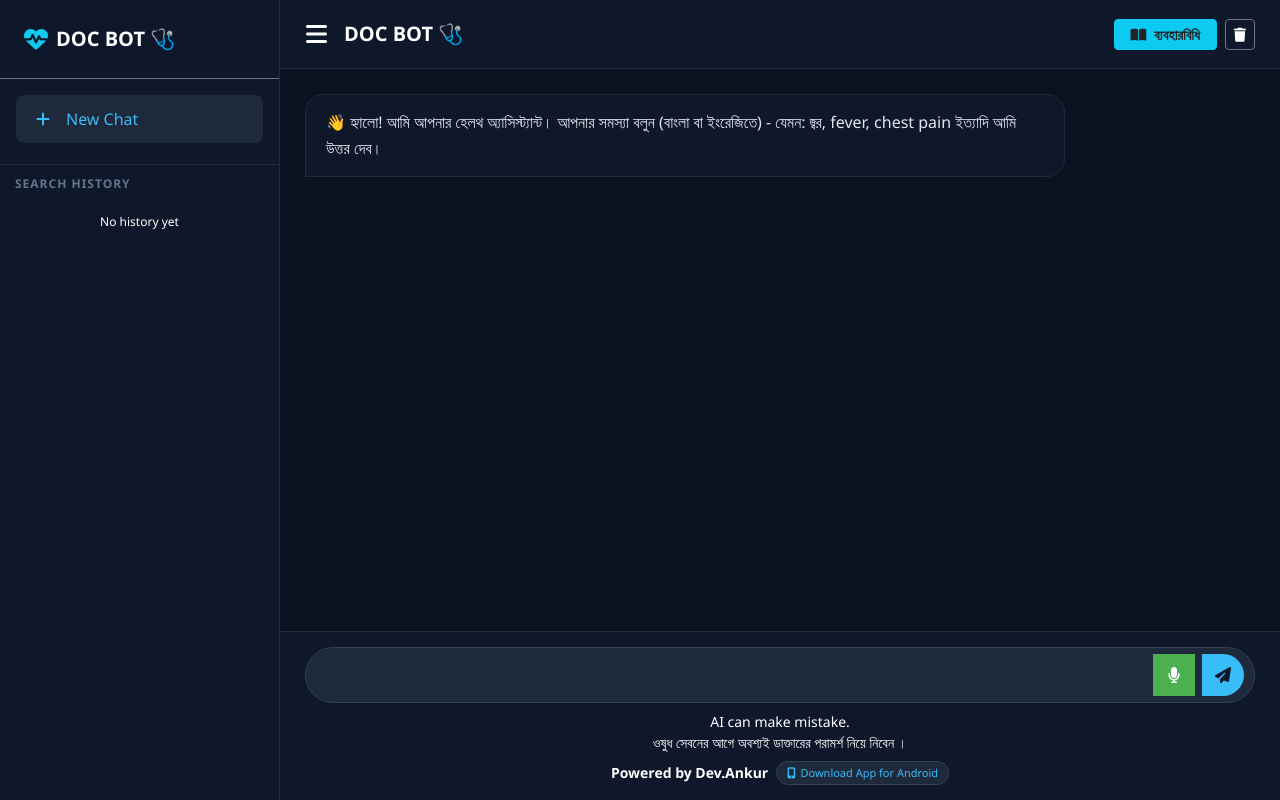
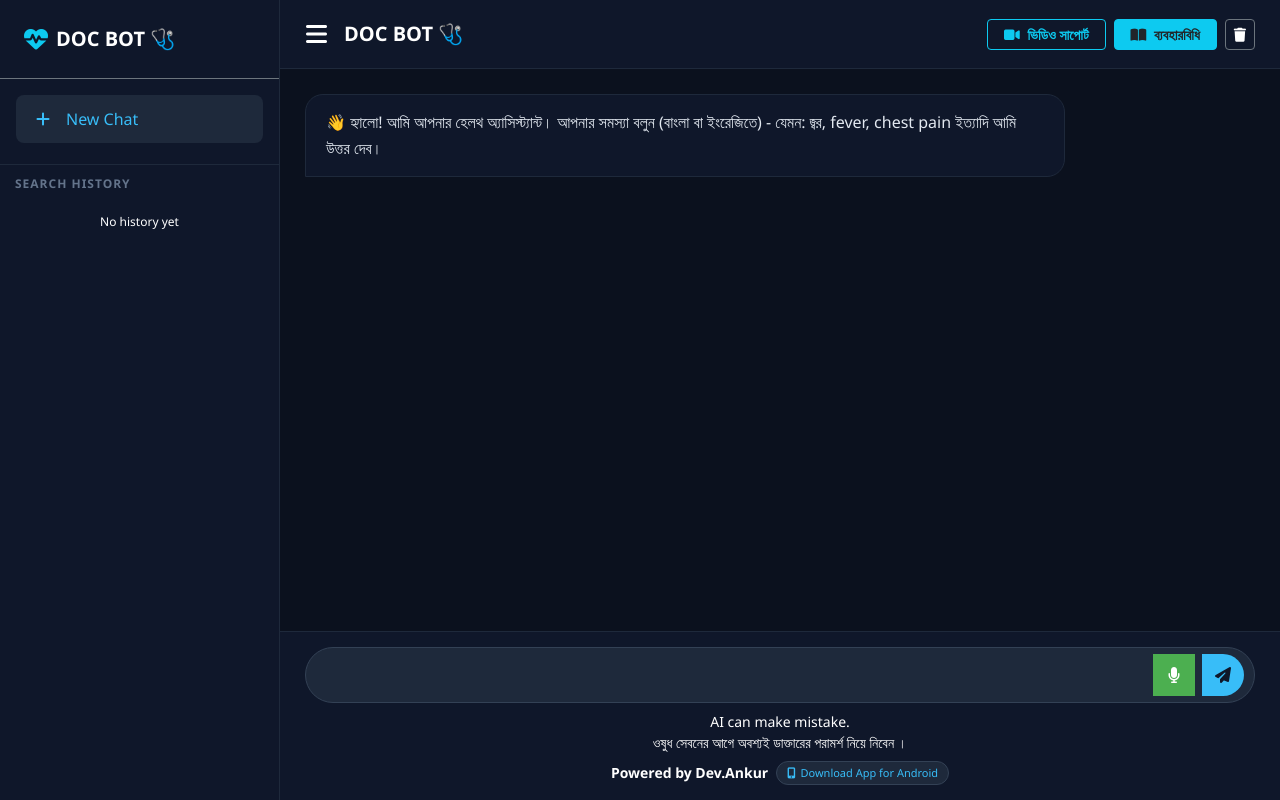
Before and after one commit to Saha-Pradyumna-Prasad/Doc_Bot, a Flask app: page / in a window 1280 px wide. Run offline with Flask 3, Linux system fonts and the light colour scheme; some libraries are stand-ins or nearby versions.

Commit message:
Update index.html

```diff
--- a/templates/index.html
+++ b/templates/index.html
@@ -413,6 +413,9 @@
                     <h5 class="mb-0 text-white fw-bold"><b>DOC BOT 🩺</b></h5>
                 </div>
                 <div class="d-flex align-items-center gap-2">
+                <a href="{{ url_for('video_support') }}" class="btn btn-outline-info btn-sm fw-bold px-3">
+                        <i class="fa-solid fa-video me-1"></i> ভিডিও সাপোর্ট
+                    </a>
                     <button class="btn btn-info btn-sm text-dark fw-bold px-3" data-bs-toggle="modal" data-bs-target="#usageModal">
                         <i class="fa-solid fa-book-open me-1"></i> ব্যবহারবিধি
                     </button>
```
